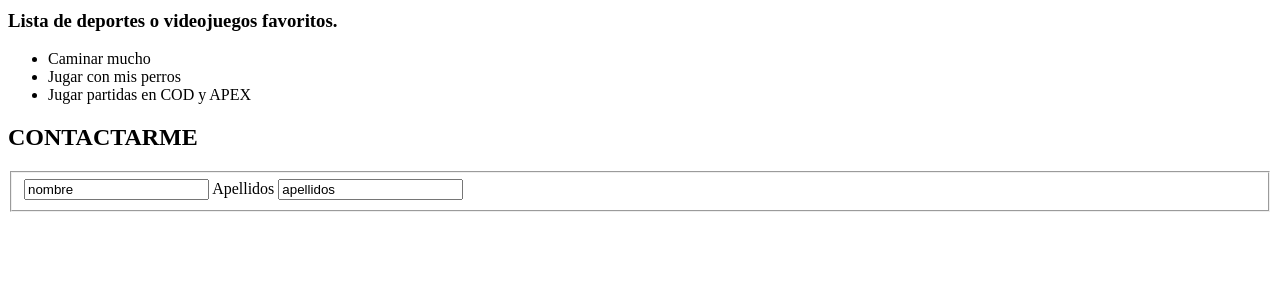
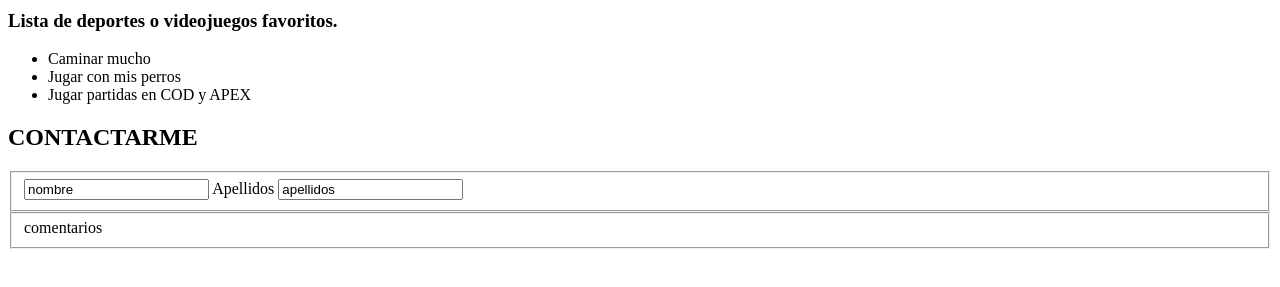
Before and after one commit to Andherson24/SOBRE-MI-PAGINA, a plain HTML site: page index.html in a window 1280 px wide. Shown: the part 485-772 px from the top of the page. Drawn offline with Linux system fonts and the light colour scheme.

Commit message:
TODO 23, 24

```diff
--- a/index.html
+++ b/index.html
@@ -96,7 +96,13 @@
 				<!-- TODO 20, 21-->
 				<input type="text" id="apellidos" name="nombres-apellidos" value="apellidos" placeholder="Ej. Bermudez">
 			</fieldset>
+			<!--TODO 23-->
+			<fieldset>
+				<!--TODO 24-->
+				<label for="comentarios">comentarios</label>
 
+
+			</fieldset>
 
 </body>
 </html>
```
